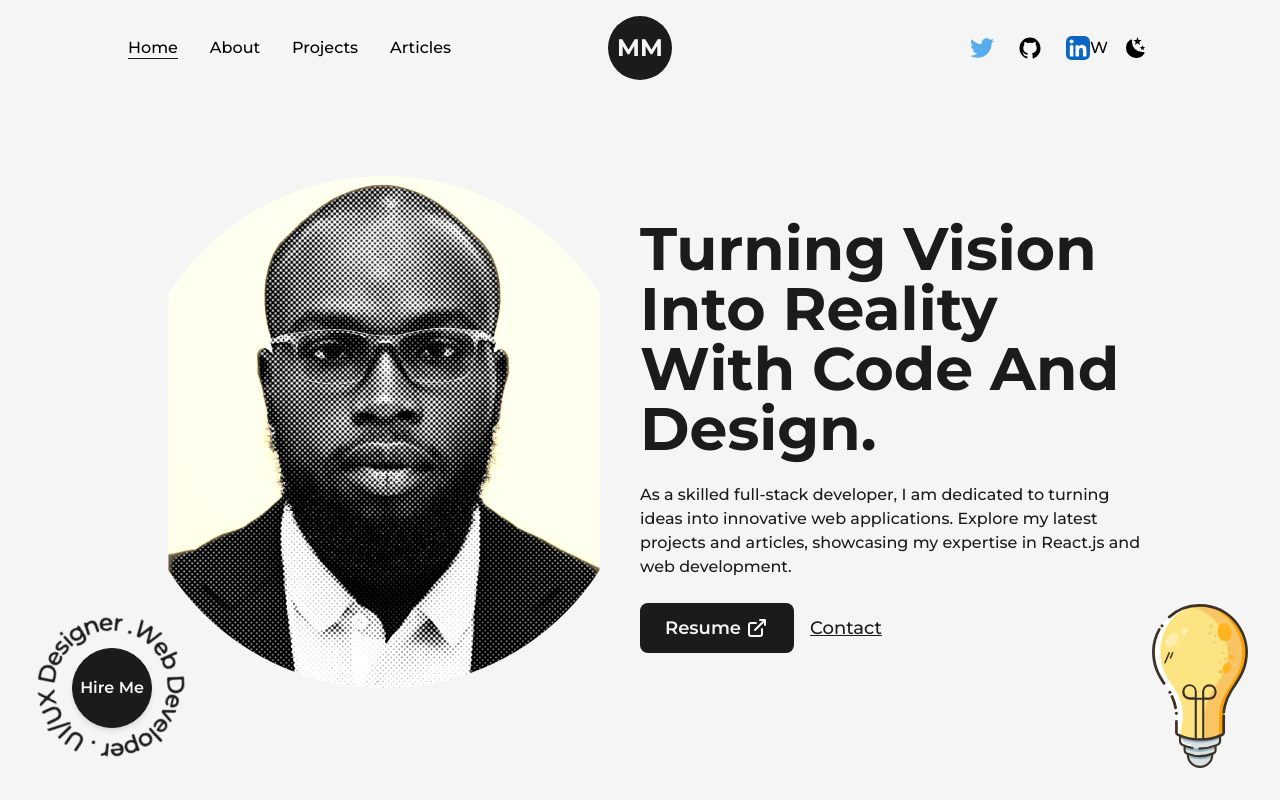
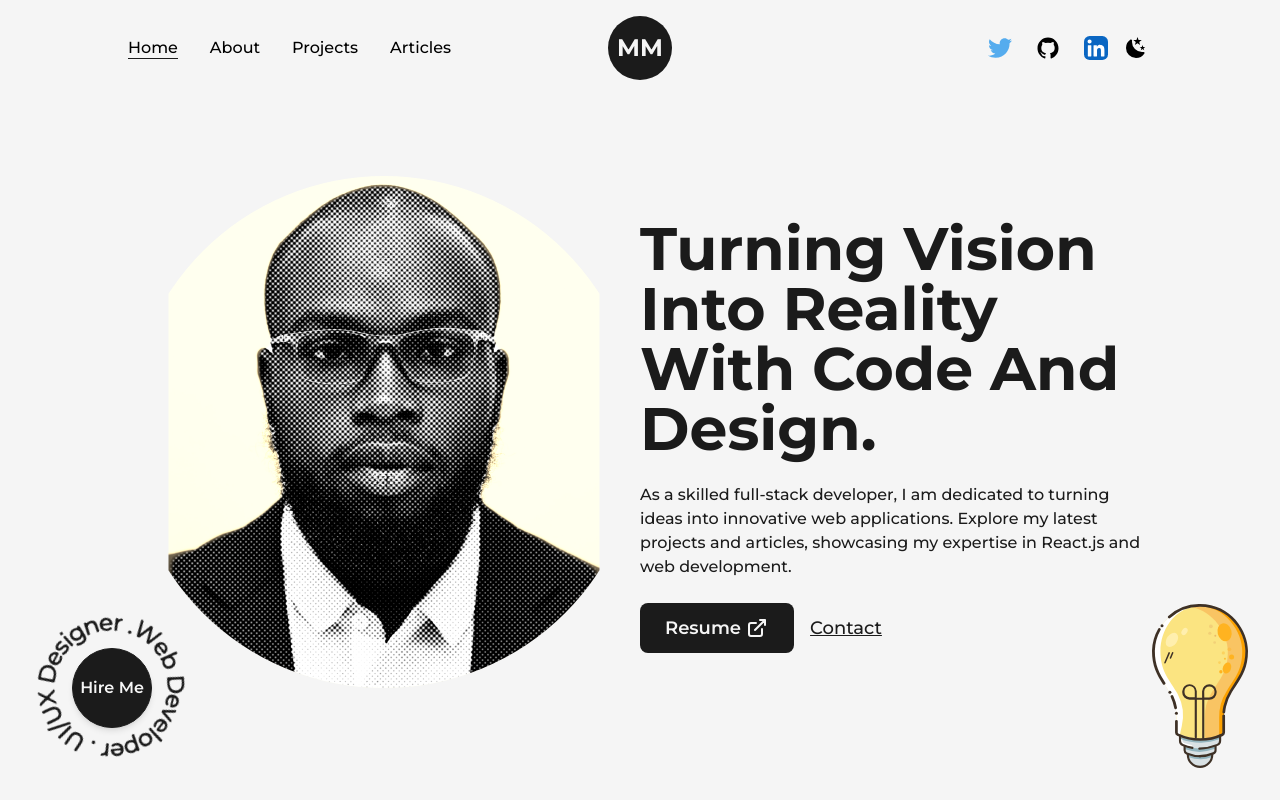
Before and after one commit to mainerprenuer/portfolio_v2, a Next.js app: page / in a window 1280 px wide. Shown: the top 800 px of the page. Built offline with nearby package versions, Linux system fonts and the light colour scheme.

Commit message:
bug fixes

```diff
--- a/src/components/NavBar.js
+++ b/src/components/NavBar.js
@@ -63,8 +63,6 @@ const NavBar = () => {
               <LinkedInIcon />
             </motion.a>
             {/* {/* <Link href="/" target={"_blank"}>W</Link> */}
-            <Link href="/" target={"_blank"}>W</Link>
-
         <button
         onClick={() => setMode(mode === "light" ? "dark" : "light")}
         className="ml-3 flex items-center justify-center rounded-full p-1">
```
